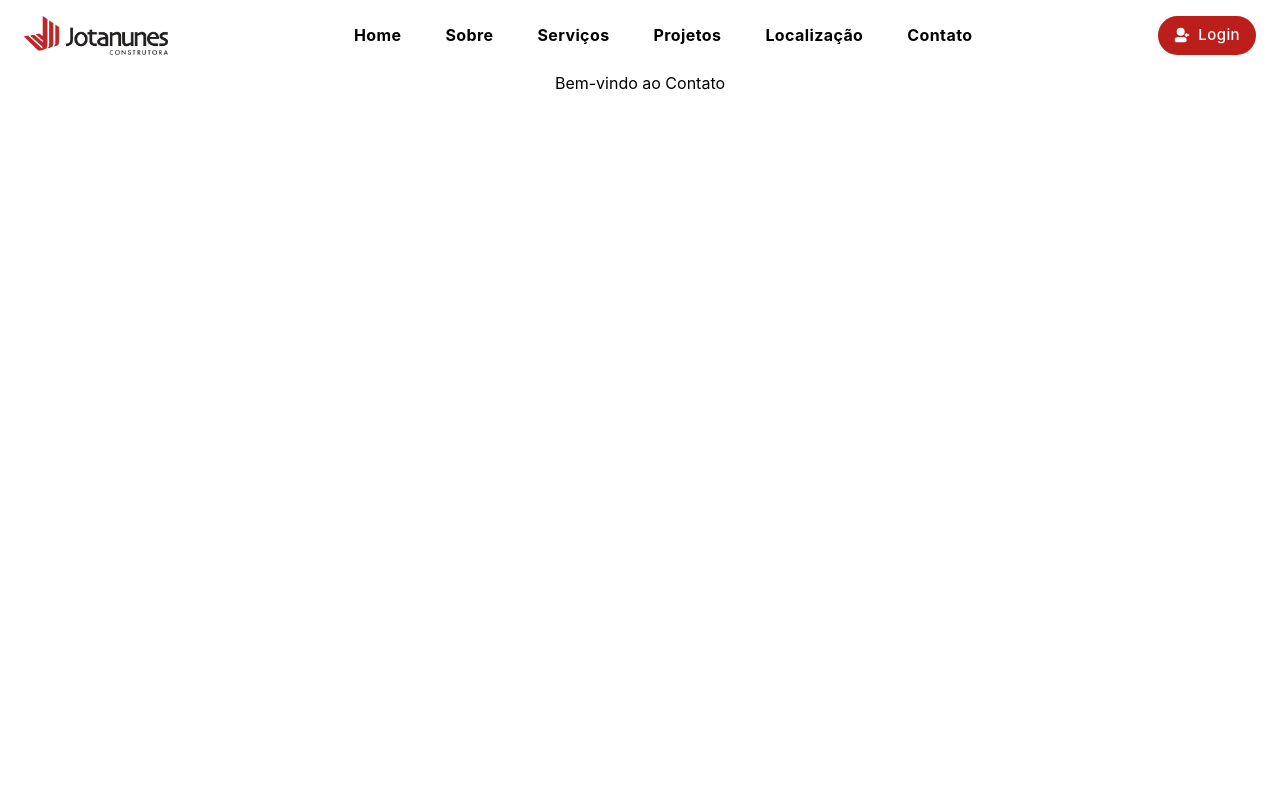
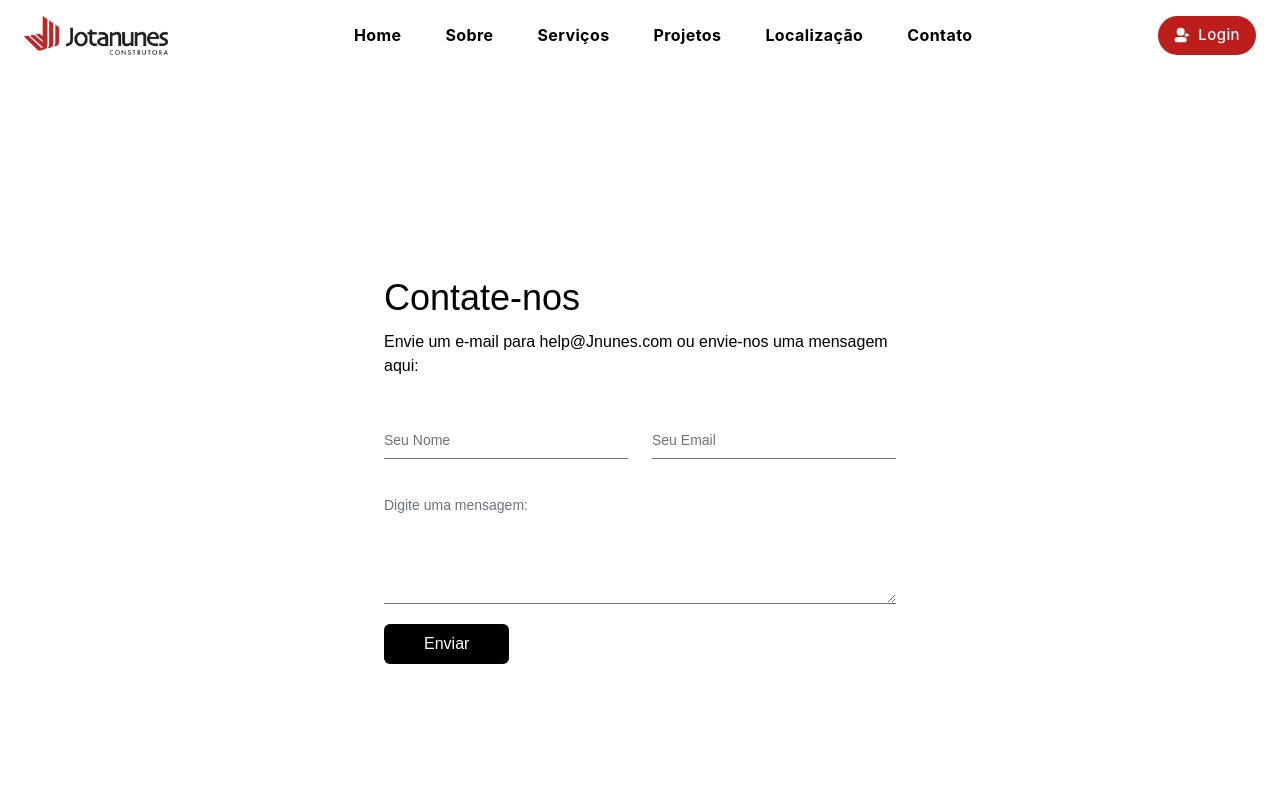
Before and after one commit to Squad-15/front_end, a Next.js app: page /contact in a window 1280 px wide. Shown: the top 800 px of the page. Built offline with nearby package versions, Linux system fonts and the light colour scheme.

Commit message:
feat: adiciona página de contato com formulário

```diff
--- a/src/app/contact/page.tsx
+++ b/src/app/contact/page.tsx
@@ -1,8 +1,79 @@
-"use client";
+'use client'
+import Footer from "../components/footer"
 export default function ContactPage() {
-    return (
-        <div className="text-center">
-            <h1>Bem-vindo ao Contato</h1>
+  return (
+    <div className="text-left">
+      <div className="flex min-h-screen items-center justify-start bg-white font-poppins">
+        <div className="mx-auto w-full max-w-lg">
+          <h1 className="text-4xl font-medium">Contate-nos</h1>
+          <p className="mt-3">
+            Envie um e-mail para help@Jnunes.com ou envie-nos uma mensagem aqui:
+          </p>
+
+          <form
+            action="https://api.web3forms.com/submit"
+            method="POST"
+            className="mt-10"
+          >
+            <input
+              type="hidden"
+              name="access_key"
+              value="YOUR_ACCESS_KEY_HERE"
+            />
+
+            <div className="grid gap-6 sm:grid-cols-2">
+              <div className="relative z-0">
+                <input
+                  type="text"
+                  name="name"
+                  required
+                  className="peer block w-full appearance-none border-0 border-b border-gray-500 bg-transparent py-2.5 px-0 text-sm text-gray-900 focus:border-red-600 focus:outline-none focus:ring-0"
+                  placeholder=" "
+                />
+                <label className="absolute top-3 -z-10 origin-[0] -translate-y-6 scale-75 transform text-sm text-gray-500 duration-300 peer-placeholder-shown:translate-y-0 peer-placeholder-shown:scale-100 peer-focus:left-0 peer-focus:-translate-y-6 peer-focus:scale-75 peer-focus:text-red-600">
+                  Seu Nome
+                </label>
+              </div>
+
+              <div className="relative z-0">
+                <input
+                  type="email"
+                  name="email"
+                  required
+                  className="peer block w-full appearance-none border-0 border-b border-gray-500 bg-transparent py-2.5 px-0 text-sm text-gray-900 focus:border-red-600 focus:outline-none focus:ring-0"
+                  placeholder=" "
+                />
+                <label className="absolute top-3 -z-10 origin-[0] -translate-y-6 scale-75 transform text-sm text-gray-500 duration-300 peer-placeholder-shown:translate-y-0 peer-placeholder-shown:scale-100 peer-focus:left-0 peer-focus:-translate-y-6 peer-focus:scale-75 peer-focus:text-red-600">
+                  Seu Email
+                </label>
+              </div>
+
+              <div className="relative z-0 col-span-2">
+                <textarea
+                  name="message"
+                  rows="5"
+                  required
+                  className="peer block w-full appearance-none border-0 border-b border-gray-500 bg-transparent py-2.5 px-0 text-sm text-gray-900 focus:border-red-600 focus:outline-none focus:ring-0"
+                  placeholder=" "
+                ></textarea>
+                <label className="absolute top-3 -z-10 origin-[0] -translate-y-6 scale-75 transform text-sm text-gray-500 duration-300 peer-placeholder-shown:translate-y-0 peer-placeholder-shown:scale-100 peer-focus:left-0 peer-focus:-translate-y-6 peer-focus:scale-75 peer-focus:text-red-600">
+                  Digite uma mensagem:
+                </label>
+              </div>
+            </div>
+
+            <button
+              type="submit"
+              className="mt-5 rounded-md bg-black px-10 py-2 text-white hover:bg-red-600 transition-colors duration-300"
+            >
+              Enviar
+            </button>
+          </form>
         </div>
-    );
+      </div>
+      <div>
+        <Footer />
+      </div>
+    </div>
+  )
 }
```
